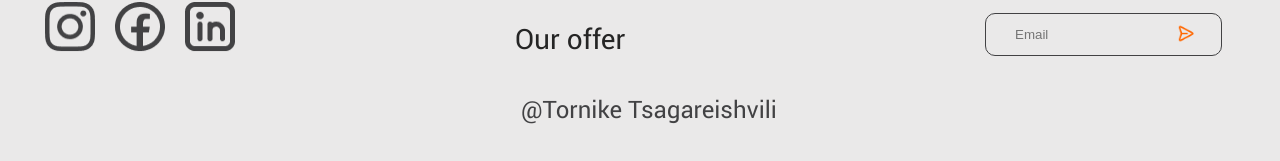
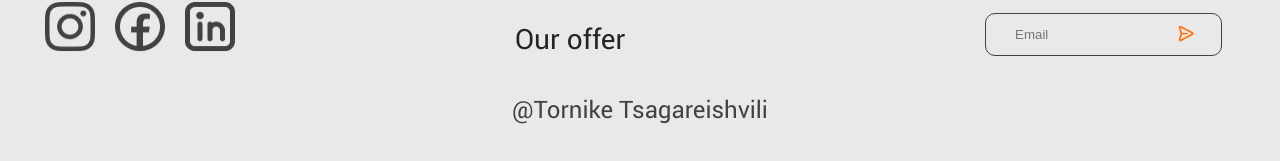
Before and after one commit to Tornike512/Unilab-Figma-Website, a React (Vite) app: page / in a window 1280 px wide. Shown: the part 5057-5218 px from the top of the page. Built offline with nearby package versions, Linux system fonts and the light colour scheme.

Commit message:
Fix: Copyright Centering Bug

```diff
--- a/src/components/Footer/Footer.scss
+++ b/src/components/Footer/Footer.scss
@@ -175,10 +175,10 @@
   }
 
   .copyright {
+    width: 100%;
     display: inline-flex;
     justify-content: center;
-    margin-top: 40px;
-    margin-left: 40%;
+    margin: 40px auto 0 auto;
     font-size: $font-size-24px;
     color: #424244;
     text-decoration: none;
--- a/src/components/Header/Header.jsx
+++ b/src/components/Header/Header.jsx
@@ -52,7 +52,7 @@ export function Header() {
             />
             <img
               className="menu-icon"
-              onClick={() => navigate(`/`)}
+              onClick={() => navigate(`/signin`)}
               src={menuIcon}
               alt="Menu Icon"
             />
--- a/src/components/SecondaryHeader/SecondaryHeader.scss
+++ b/src/components/SecondaryHeader/SecondaryHeader.scss
@@ -12,6 +12,10 @@
     justify-content: space-between;
     align-items: center;
     padding: 20px 100px;
+
+    @include md {
+      padding: 20px 48px;
+    }
 
     h1 {
       font-size: $font-size-48px;
--- a/src/pages/HomePage/HomePage.jsx
+++ b/src/pages/HomePage/HomePage.jsx
@@ -42,7 +42,7 @@ export function HomePage() {
         <span>Visit Mountains In</span>
         <h1 className="home-page-country">ITALY</h1>
         <button
-          onClick={() => navigate("/signin")}
+          onClick={() => navigate("/bookflight")}
           className="see-offer-button"
         >
           See offer
```
